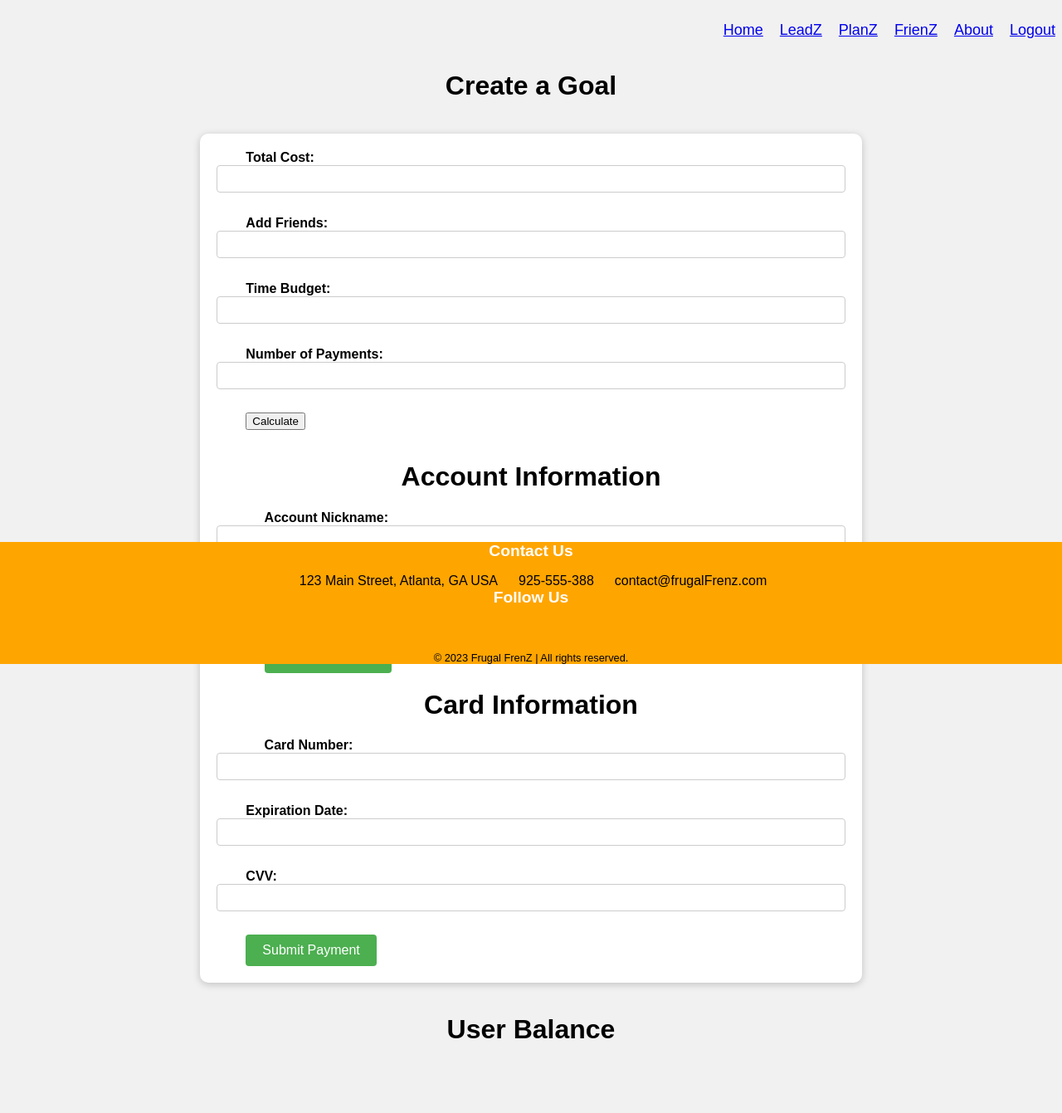
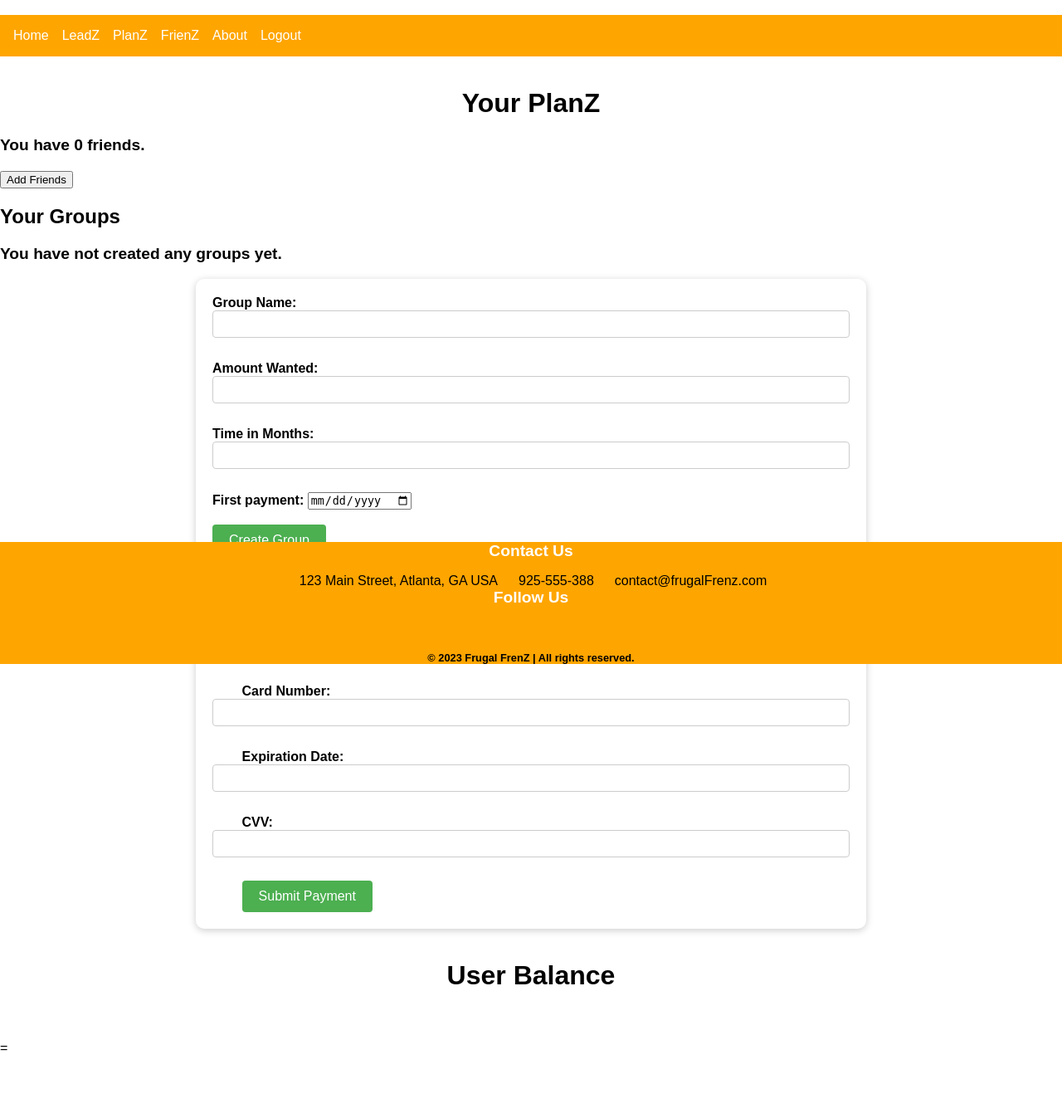
Before and after one commit to YulduzM1/FrugalFrenzy, a Flask app: page /planz/1 in a window 1280 px wide. Shown: the whole page at 83% size. After the commit the page ends 1266 px from the top, so only its background shows below. Run offline with Flask 3, Linux system fonts and the light colour scheme; data that the repository does not hold is empty.

Commit message:
updated the planz route

```diff
--- a/app.py
+++ b/app.py
@@ -1,12 +1,16 @@
-import csv
+
 import pandas as pd
 import requests
+import secrets
+
 import json
 import mysql.connector
-from flask import Flask, render_template, request, redirect
+from flask import Flask, render_template, request, redirect, flash, session
 
 
 app = Flask(__name__)
+app.secret_key = '123julia'
+
 import mysql.connector
 
 mydb = mysql.connector.connect(
@@ -95,11 +99,75 @@ def leadz(_id):
     return render_template('leadz.html', _id=_id)
 
 
-# Define leadz page route
-@app.route('/planz/<_id>')
+from datetime import datetime, timedelta
+
+@app.route('/planz/<_id>', methods=['GET', 'POST'])
 def planz(_id):
-    return render_template('planz.html', _id=_id)
+    # Retrieve number of friends the user has
+    mycursor.execute("SELECT COUNT(*) FROM friends WHERE name=%s", (_id,))
+    num_friends = mycursor.fetchone()[0]
 
+    # Retrieve groups created by the user
+    mycursor.execute("SELECT * FROM communities WHERE leader_id=%s", (_id,))
+    communities = mycursor.fetchall()
+
+    # Handle form submission
+    if request.method == 'POST':
+        if 'create_group' in request.form:
+            if len(communities) == 0:
+                group_name = request.form.get('group_name')
+                amount_wanted = request.form.get('amount_wanted')
+                time_months = request.form.get('time_months')
+                first_payment_date_str = request.form.get('first_payment_date')
+
+                if not first_payment_date_str:
+                    first_payment_date = datetime.now() + timedelta(days=5)
+                else:
+                    first_payment_date = datetime.strptime(first_payment_date_str, '%Y-%m-%d')
+
+
+
+                # Calculate monthly plan amount
+                plan_amount = (int(amount_wanted) // int(time_months) // num_friends)
+
+                # Insert new group into database
+                sql = "INSERT INTO communities (group_name, leader_id, amount_wanted, time_months, first_payment_date) VALUES (%s, %s, %s, %s, %s)"
+                val = (group_name, _id, amount_wanted, time_months, first_payment_date)
+                mycursor.execute(sql, val)
+                mydb.commit()
+
+                # Insert monthly payments into database
+                for i in range(int(time_months)):
+                    payment_date = first_payment_date + timedelta(days=30*i)
+                    sql = "INSERT INTO payments (group_id, amount, member_id, payment_date) VALUES (%s, %s, %s, %s)"
+                    val = (mycursor.lastrowid, plan_amount, _id, payment_date)
+                    mycursor.execute(sql, val)
+                    mydb.commit()
+
+                # Redirect to the same page to refresh the number of groups and show a success message
+                flash("Group created successfully!")
+                return redirect('/planz/{}'.format(_id))
+            else:
+                flash("You can only create one group.")
+        elif 'delete_group' in request.form:
+            group_id = request.form.get('group_id')
+
+            # Delete the group and payments from the database
+            sql = "DELETE FROM communities WHERE group_id=%s"
+            val = (group_id,)
+            mycursor.execute(sql, val)
+
+            sql = "DELETE FROM payments WHERE group_id=%s"
+            val = (group_id,)
+            mycursor.execute(sql, val)
+
+            mydb.commit()
+
+            # Redirect to the same page to refresh the list of groups and show a success message
+            flash("Group deleted successfully!")
+            return redirect('/planz/{}'.format(_id))
+
+    return render_template('planz.html', _id=_id, num_friends=num_friends, communities=communities)
 
 # Define about page route
 @app.route('/about')
--- a/static/planz.css
+++ b/static/planz.css
@@ -1,11 +1,64 @@
 body {
-	background-color: #f1f1f1;
   font-family: Arial, sans-serif;
+  margin: 0;
+  padding: 0;
+  background-color: #fff;
 }
 
+header {
+  background-color: #FFA500;
+  color: #fff;
+  display: flex;
+  justify-content: space-between;
+  align-items: center;
+  padding: 1rem;
+}
+
+nav ul {
+  list-style-type: none;
+  margin: 0;
+  padding: 0;
+  display: flex;
+}
+nav li {
+  margin-right: 1rem;
+}
+nav a {
+  color: #fff;
+  text-decoration: none;
+}
+main {
+  max-width: 1000px;
+  margin: 0 auto;
+  padding: 50px;
+}
 h1 {
 text-align: center;
 margin-top: 20px;
+text-decoration-color: #FFA500;
+}
+p{
+font-weight: bold;
+			font-size: 1.2rem;
+			margin-top: 20px;
+}
+
+
+table {
+  border-collapse: collapse;
+  margin: 20px 0;
+  width: 100%;
+}
+
+table td, table th {
+  border: 1px solid #ccc;
+  padding: 8px;
+  text-align: left;
+}
+
+table th {
+  background-color: #f2f2f2;
+  font-weight: bold;
 }
 
 form {
@@ -19,20 +72,6 @@ body {
 
 label {
 font-weight: bold;
-  }
-  nav ul {
-    list-style: none;
-    margin: 0;
-    padding: 0;
-    display: flex;
-    }
-
-    nav li {
-    margin-left: 20px;
-    }
-
-    nav a {
-    font-size: 18px;
 }
 input[type="text"],
 input[type="number"],
--- a/templates/About.html
+++ b/templates/About.html
@@ -19,6 +19,7 @@
 			  	<li style="float:right"><a href="/logout">Logout</a></li>
 			</ul>
 		  </nav>
+
 	</header>
     <main>
         <br></br>
--- a/templates/planz.html
+++ b/templates/planz.html
@@ -17,41 +17,74 @@
 			</ul>
 		  </nav>
 	</header>
-    <h1>Create a Goal</h1>
+    <h1>Your PlanZ</h1>
+<p>You have {{ num_friends }} friends.</p>
+{% if num_friends == 0 %}
+    <button onclick="location.href='/frienz/{{ _id }}'">Add Friends</button>
+{% else %}
+    <button onclick="location.href='/frienz/{{ _id }}'">Edit Friends</button>
+{% endif %}
+<h2>Your Groups</h2>
+{% if communities %}
+<table>
+  <thead>
+	<tr>
+		<th>Group Name</th>
+		<th>Amount Wanted</th>
+		<th>Amount Saved</th>
+		<th>Created At</th>
+		<th>Time(months)</th>
+		<th>Estimated Plan</th>
+		<th>First Payment Day</th>
+		<th>Delete Group</th>
+	</tr>
+  </thead>
+  <tbody>
+    {% for group in communities %}
+	<tr>
+		<td>{{ group[1] }}</td>
+		<td>{{ group[3] }}</td>
+		<td>{{ group[4] }}</td>
+		<td>{{ group[5] }}</td>
+		<td>{{ group[6] }}</td>
+		<td>${{ '{:.2f}'.format(group[3] / group[6] / num_friends) }} per month</td>
+		<td>
+			<form method="post">
+			<input type="hidden" name="group_id" value="{{ group[0] }}">
+			<input type="date" name="first_payment_date">
+			<input type="submit" name="update_payment_day" value="Update">
+			</form>
+		</td>
+		<td>
+			<form method="post">
+			<input type="hidden" name="group_id" value="{{ group[0] }}">
+			<input type="submit" name="delete_group" value="Delete Group">
+			</form>
+		</td>
+	</tr>
+    {% endfor %}
+  </tbody>
+</table>
+
+{% else %}
+<p>You have not created any groups yet.</p>
+<form method="post">
+<label for="group_name">Group Name:</label>
+<input type="text" id="group_name" name="group_name" required><br><br>
+<label for="amount_wanted">Amount Wanted:</label>
+<input type="number" id="amount_wanted" name="amount_wanted" required><br><br>
+<label for="time_months">Time in Months:</label>
+<input type="number" id="time_months" name="time_months" required><br><br>
+<label for="first_payment_date">First payment:</label>
+<input type="date" id="first_payment_date" name="first_payment_date" required><br><br>
+<input type="submit" name="create_group" value="Create Group">
+</form>
+{% endif %}
+
 
 
     <form>
-        <label for="total_cost">Total Cost:</label>
-        <input type="number" id="total_cost" name="total_cost"><br><br>
-
-        <label for="friends">Add Friends:</label>
-        <input type="text" id="friends" name="friends"><br><br>
-
-        <label for="time_budget">Time Budget:</label>
-        <input type="number" id="time_budget" name="time_budget"><br><br>
-
-        <label for="num_payments">Number of Payments:</label>
-        <input type="number" id="num_payments" name="num_payments"><br><br>
-
-        <input type="button" value="Calculate" onclick="calculatePayments()">
-
-
-    <div id="payment_plan"></div>
-    <h1>Account Information</h1>
-
-
-        <label for="account_nickname">Account Nickname:</label>
-        <input type="text" id="account_nickname" name="account_nickname"><br><br>
-
-        <label for="account_balance">Account Balance:</label>
-        <input type="number" id="account_balance" name="account_balance"><br><br>
-
-        <input type="submit" value="Update Account">
-
-
     <h1>Card Information</h1>
-
-
         <label for="card_number">Card Number:</label>
         <input type="text" id="card_number" name="card_number"><br><br>
 
@@ -63,84 +96,8 @@
 
         <input type="submit" value="Submit Payment">
     </form>
-
-    <script>
-        function calculatePayments() {
-            // Get input values
-            var totalCost = document.getElementById("total_cost").value;
-            var timeBudget = document.getElementById("time_budget").value;
-            var numPayments = document.getElementById("num_payments").value;
-
-            // Calculate payment amount
-            var paymentAmount = totalCost / numPayments;
-
-            // Create payment plan table
-            var table = "<table><tr><th>Payment #</th><th>Amount</th></tr>";
-            for (var i = 1; i <= numPayments; i++) {
-                var amount = paymentAmount.toFixed(2);
-                table += "<tr><td>" + i + "</td><td>$" + amount + "</td></tr>";
-            }
-            table += "</table>"
-
-            // Display payment plan table
-            document.getElementById("payment_plan").innerHTML = table;
-        }
-    </script>
 </body>
 </html>
-<body>
-
-
-    <script>
-      $(document).ready(function() {
-        $("form").submit(function(event) {
-          // Prevent form from submitting normally
-          event.preventDefault();
-
-          // Get form values
-          var goal = $("#goal").val();
-          var description = $("#description").val();
-          var friends = $("#friends").val();
-          var timeBudget = $("#time_budget").val();
-          var totalCost = $("#total_cost").val();
-          var numPayments = $("#num_payments").val();
-          var cardNumber = $("#card_number").val();
-          var cardExpiry = $("#card_expiry").val();
-          var cardCVV = $("#card_cvv").val();
-
-          // Create request data
-          var requestData = {
-            "goal": goal,
-            "description": description,
-            "friends": friends,
-            "time_budget": timeBudget,
-            "total_cost": totalCost,
-            "num_payments": numPayments,
-            "card_number": cardNumber,
-            "card_expiry": cardExpiry,
-            "card_cvv": cardCVV
-          };
-
-          // Send AJAX request to API
-          $.ajax({
-            url: "http://localhost:5000/api/goal",
-            type: "POST",
-            data: JSON.stringify(requestData),
-            contentType: "application/json; charset=utf-8",
-            dataType: "json",
-            success: function(response) {
-              // Handle successful response
-              console.log(response);
-            },
-            error: function(xhr, status, error) {
-              // Handle error response
-              console.log(xhr.responseText);
-            }
-          });
-        });
-      });
-    </script>
-  </body>
   <!DOCTYPE html>
 <html>
 <head>
@@ -151,15 +108,7 @@
     <h1>User Balance</h1>
 
     <p id="balance"></p>
-
-    <script>
-        fetch('http://api.nessieisreal.com/enterprise/accounts?key=3ae6e71b194eff8c8c1cb81093705a6d')
-            .then(response => response.json())
-            .then(data => {
-                document.getElementById('balance').textContent = 'Balance: $' + data.balance;
-            })
-            .catch(error => console.error(error));
-    </script>
+=
 </body>
 <footer>
 	<h2>Contact Us</h2>
```
Also changed, not shown: static/frienz.css (+22 -7 lines), static/home.css (+12 -37 lines), static/index.css (+8 -2 lines), static/style.css (+64 -31 lines), templates/frienz.html (+6 -2 lines), templates/index.html (+1 -12 lines), static/frienz_r.png (added), static/frienz_right.png (added), static/logo.png (added). Lines whose indentation alone changed are shown as unchanged.
